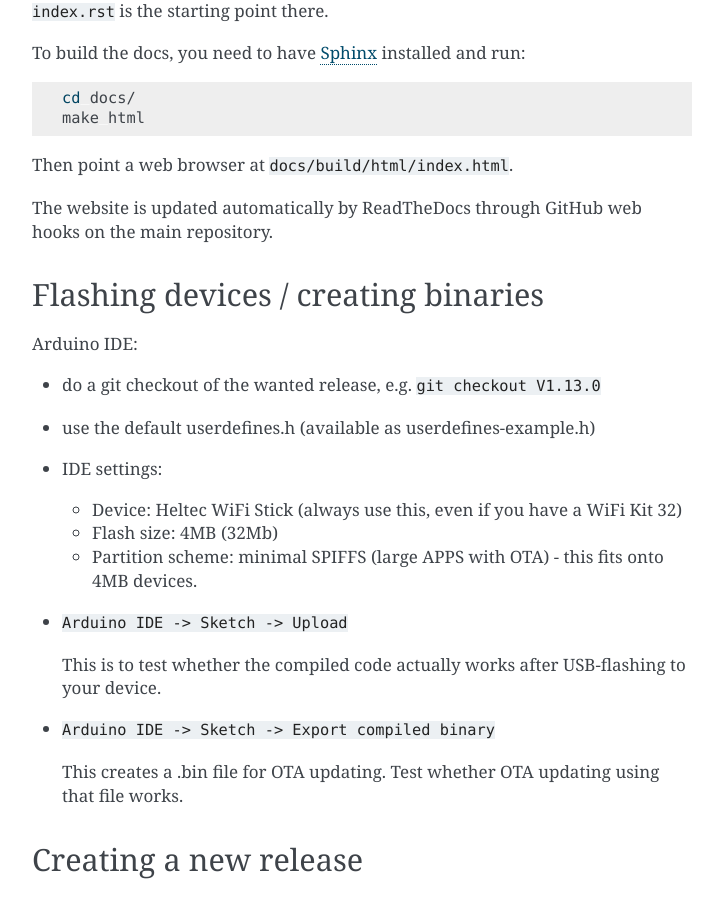
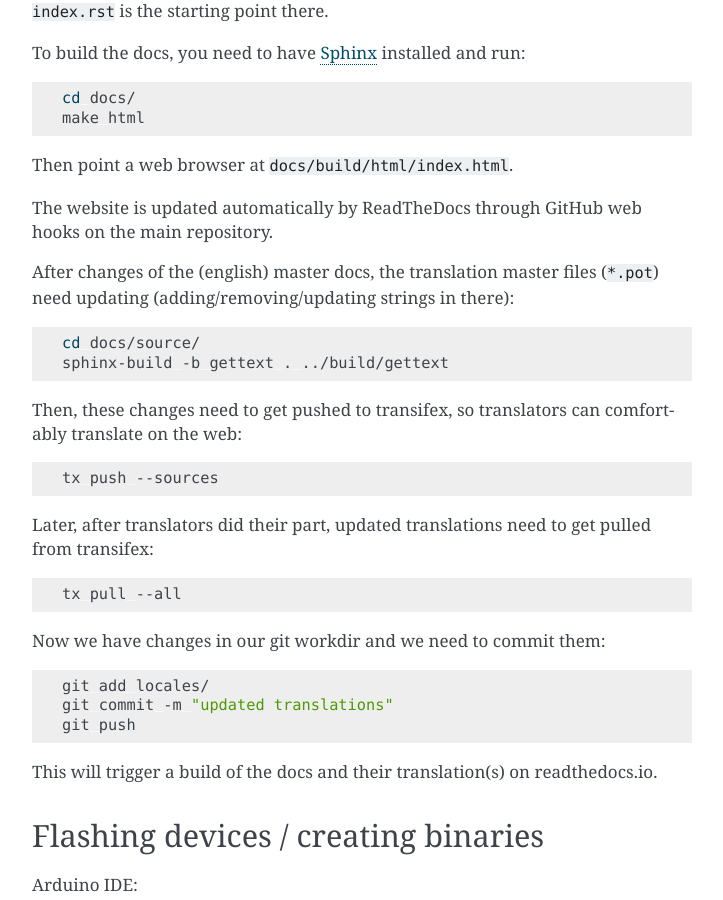
Before and after one commit to ecocurious2/MultiGeiger, a Sphinx documentation site: the page built from docs/source/development.rst, in a window 1280 px wide and 900 px high, scrolled down 1308 px. Shown: the whole window, without its empty margins (388-1111 px from the left). Built offline with Sphinx 7.4.7, drawn with Linux system fonts in a browser that asks for light colours.

Commit message:
docs: how to update docs translations

```diff
--- a/docs/source/development.rst
+++ b/docs/source/development.rst
@@ -83,6 +83,38 @@ Then point a web browser at ``docs/build/html/index.html``.
 The website is updated automatically by ReadTheDocs through GitHub web hooks on the
 main repository.
 
+After changes of the (english) master docs, the translation master files (``*.pot``)
+need updating (adding/removing/updating strings in there):
+
+::
+
+  cd docs/source/
+  sphinx-build -b gettext . ../build/gettext
+
+Then, these changes need to get pushed to transifex, so translators can comfortably
+translate on the web:
+
+::
+
+  tx push --sources
+
+Later, after translators did their part, updated translations need to get pulled
+from transifex:
+
+::
+
+  tx pull --all
+
+Now we have changes in our git workdir and we need to commit them:
+
+::
+
+  git add locales/
+  git commit -m "updated translations"
+  git push
+
+This will trigger a build of the docs and their translation(s) on readthedocs.io.
+
 .. _Sphinx: https://www.sphinx-doc.org/
 
 
```
